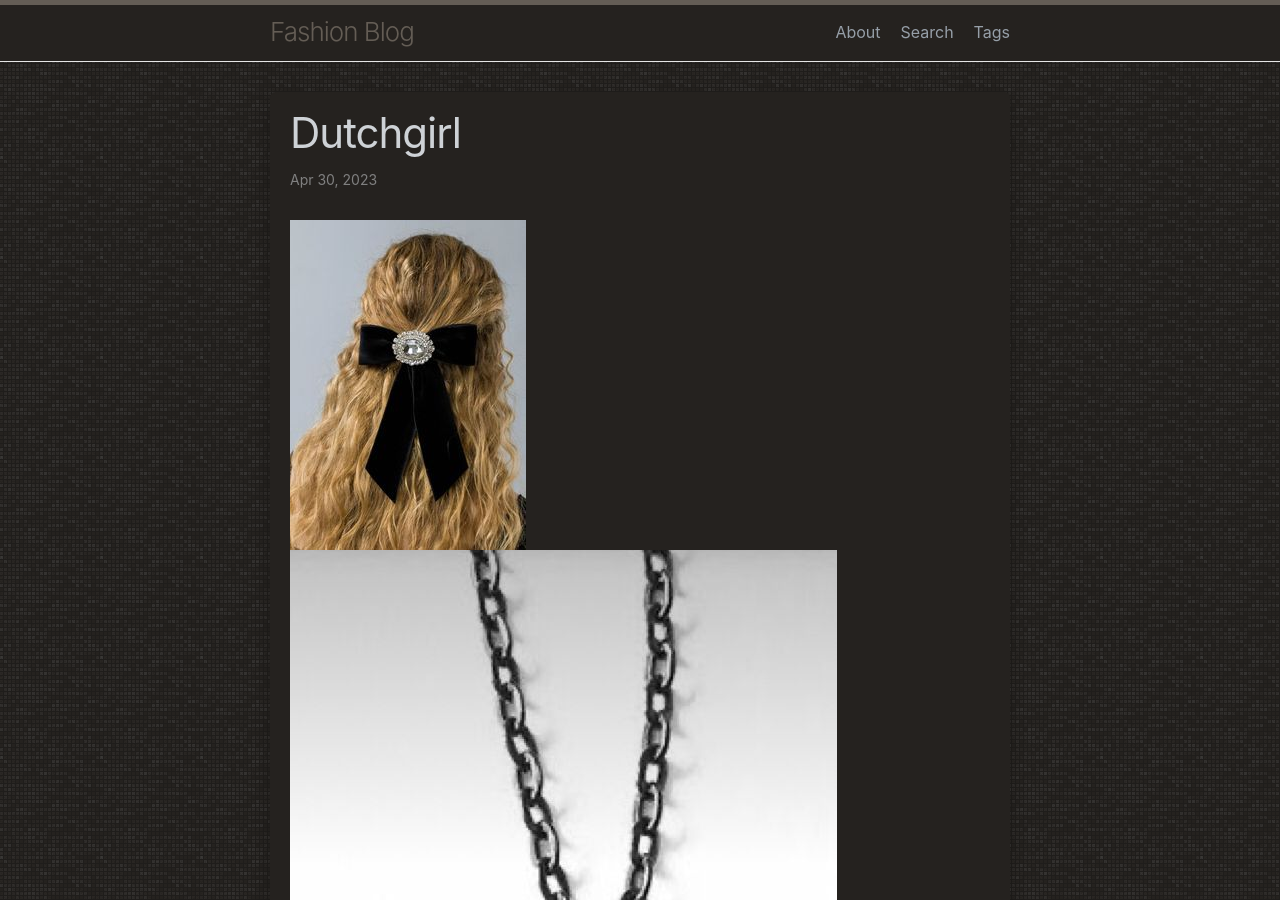
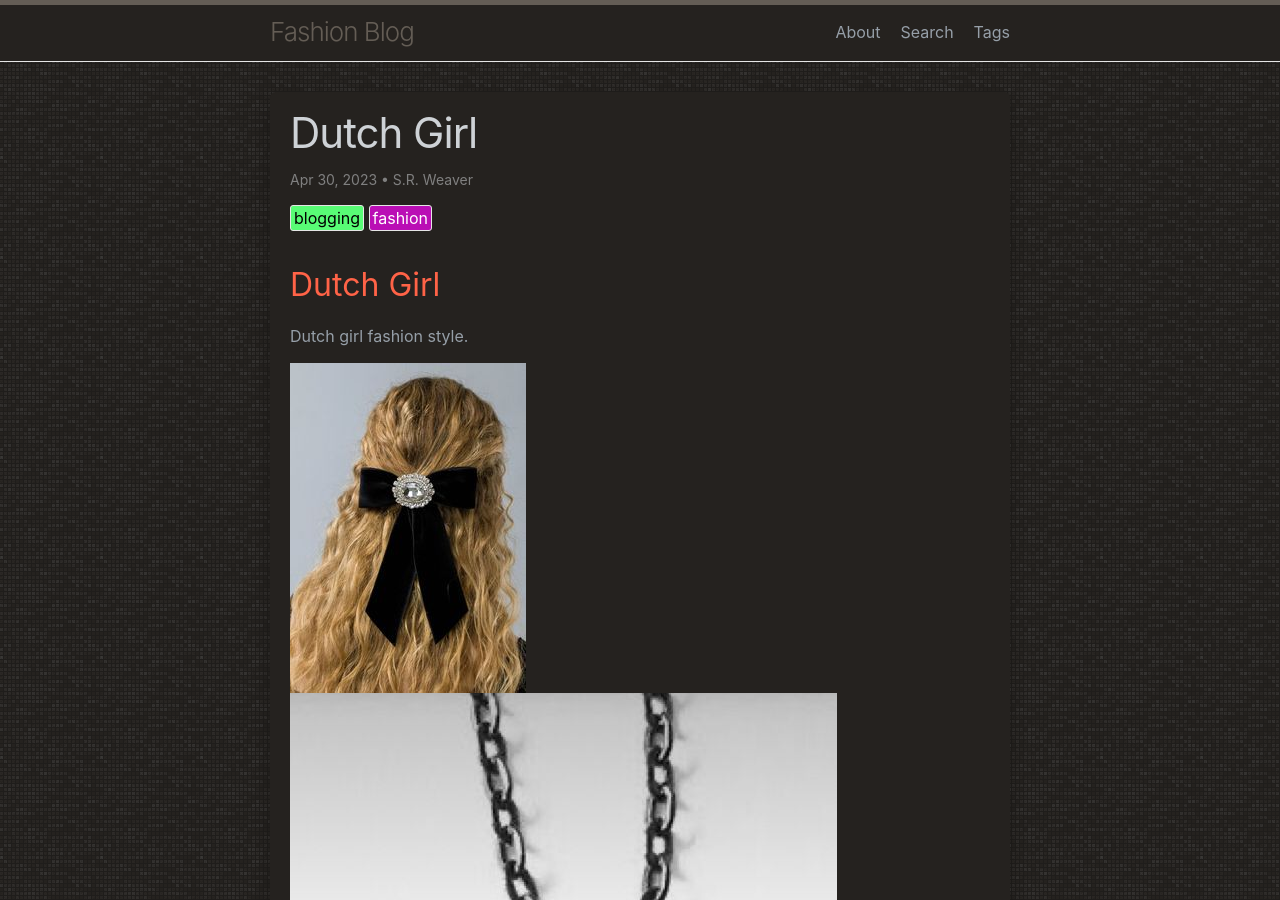
Before and after one commit to LWFlouisa/FashionBlog, a Jekyll site: the page built from _posts/2023-04-30-dutchgirl.md, in a window 1280 px wide and 900 px high. Built offline with Jekyll 4.4.1, drawn with Linux system fonts in a browser that asks for light colours; our own code applies the rules of GitHub Pages for plain Markdown files.

Commit message:
Update 2023-04-30-dutchgirl.md

```diff
--- a/_posts/2023-04-30-dutchgirl.md
+++ b/_posts/2023-04-30-dutchgirl.md
@@ -1,3 +1,11 @@
+---
+title: "Dutch Girl"
+author: "S.R. Weaver"
+tags: fashion blogging
+---
+## Dutch Girl
+Dutch girl fashion style.
+
 ![Hairstyle](https://github.com/LWFlouisa/FashionBlog/blob/main/images/BlackPoncho/1145f7e2e91da8f66bfa3a52d069c3ef.jpg?raw=true)
 ![Necklace](https://github.com/LWFlouisa/FashionBlog/blob/main/images/BlackPoncho/4115df38ca5af5cf39f64da3b77c4536.jpg?raw=true)
 ![Black Fingerless Gloves](https://github.com/LWFlouisa/FashionBlog/blob/main/images/DutchWoman/9e901ba65168ec65fc8d22d136130582.jpg?raw=true)
```
